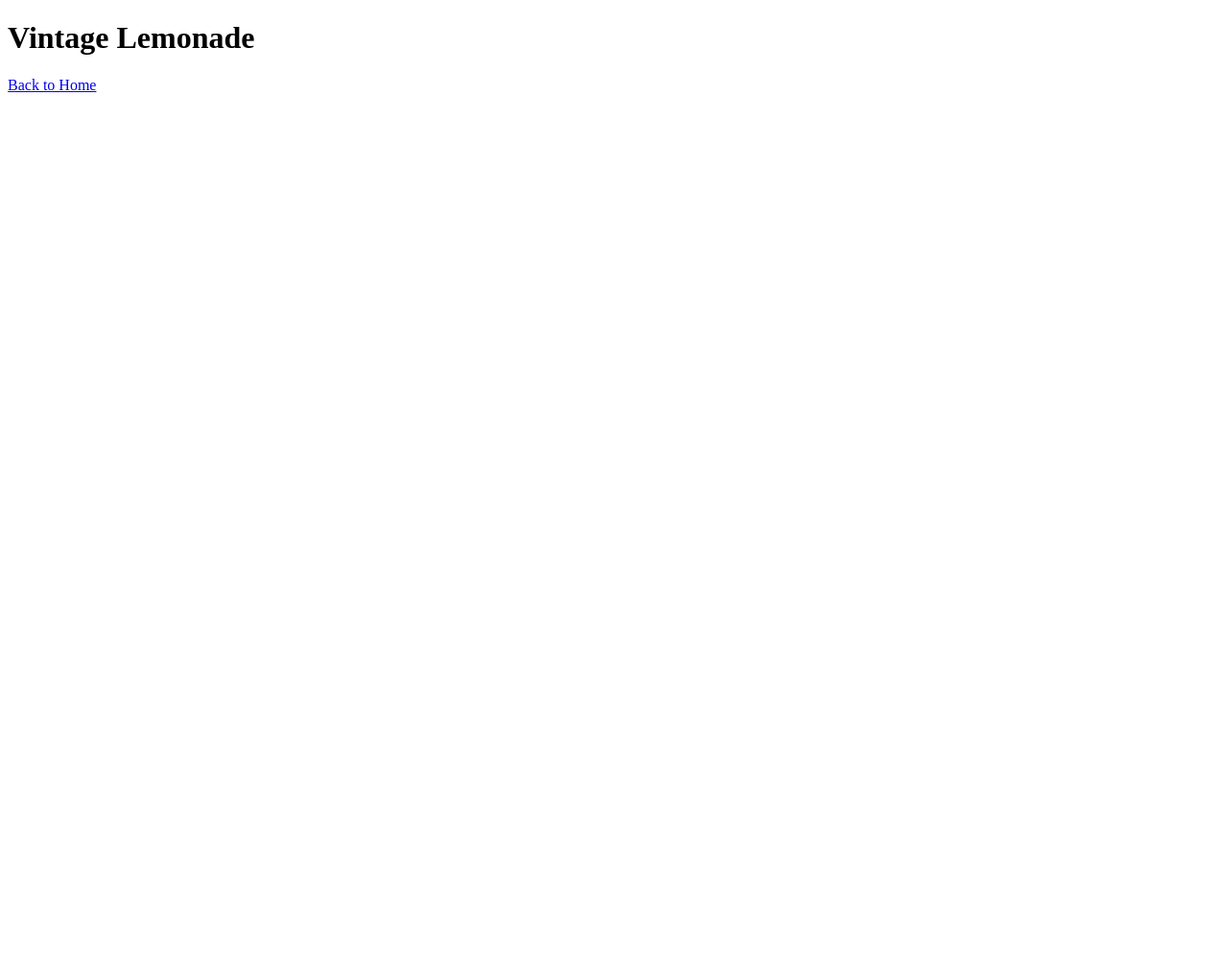
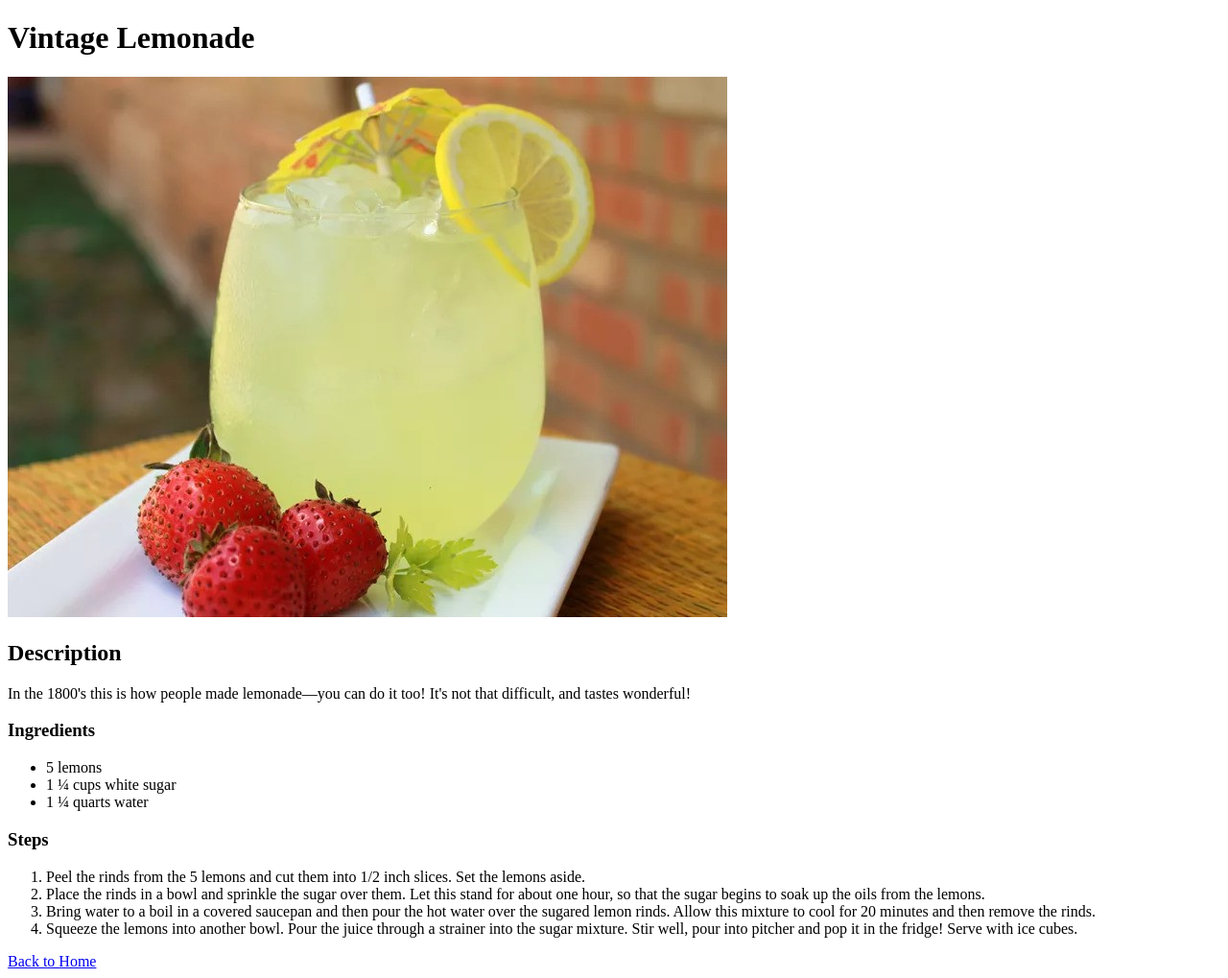
Before and after one commit to thebcrayon/odin-recipes, a plain HTML site: page recipes/vintage-lemonade.html in a window 1280 px wide. Shown: the whole page at 96% size. Before the commit the page ends 800 px from the top, so only its background shows below. Drawn offline with Linux system fonts and the light colour scheme.

Commit message:
Add content for Vintage Lemonade recipe

```diff
--- a/recipes/vintage-lemonade.html
+++ b/recipes/vintage-lemonade.html
@@ -6,6 +6,22 @@
     </head>
     <body>
         <h1>Vintage Lemonade</h1>
+        <img src="../img/odin-vintage-lemonade.jpg" alt="Image of Vintage Lemonade" width="750" height="563">
+        <h2>Description</h2>
+        <p>In the 1800's this is how people made lemonade—you can do it too! It's not that difficult, and tastes wonderful!</p>
+        <h3>Ingredients</h3>
+        <ul>
+            <li>5 lemons</li>
+            <li>1 ¼ cups white sugar</li>
+            <li>1 ¼ quarts water</li>
+        </ul>
+        <h3>Steps</h3>
+        <ol>
+            <li>Peel the rinds from the 5 lemons and cut them into 1/2 inch slices. Set the lemons aside.</li>
+            <li>Place the rinds in a bowl and sprinkle the sugar over them. Let this stand for about one hour, so that the sugar begins to soak up the oils from the lemons.</li>
+            <li>Bring water to a boil in a covered saucepan and then pour the hot water over the sugared lemon rinds. Allow this mixture to cool for 20 minutes and then remove the rinds.</li>
+            <li>Squeeze the lemons into another bowl. Pour the juice through a strainer into the sugar mixture. Stir well, pour into pitcher and pop it in the fridge! Serve with ice cubes.</li>
+        </ol>
         <a href="../index.html" target="_parent" rel="noopener noreferrer">Back to Home</a>
     </body>
 </html>
```
Also changed, not shown: img/odin-vintage-lemonade.jpg (added).
